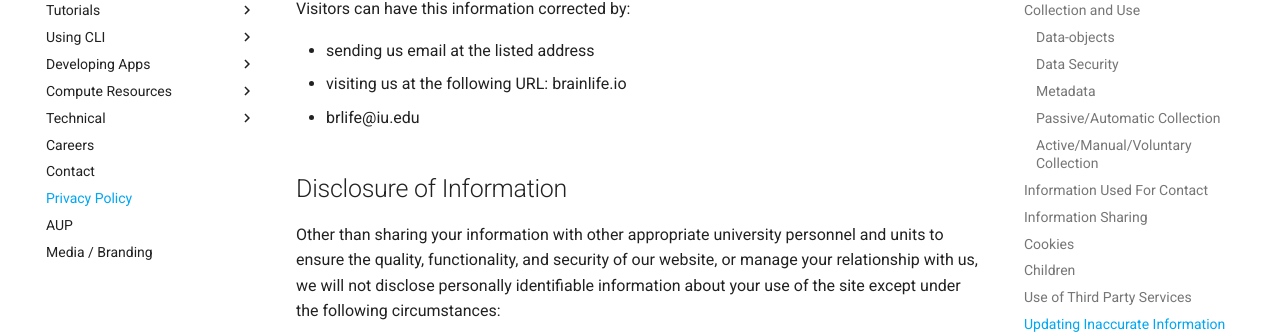
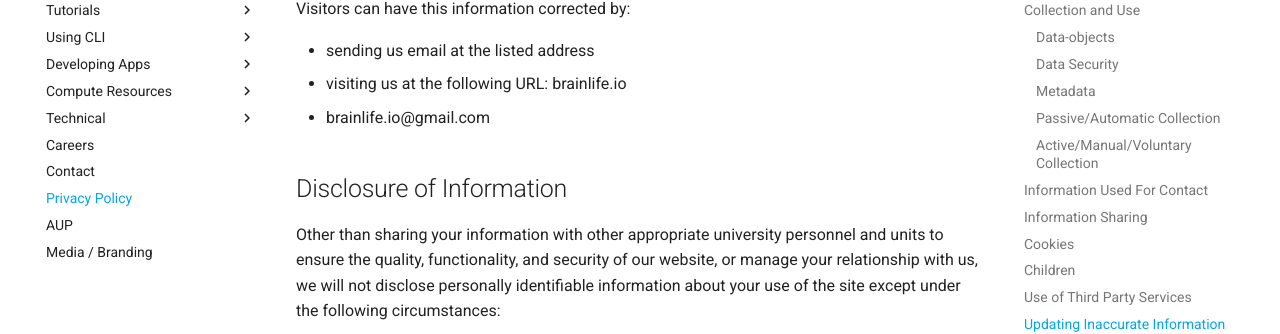
Before and after one commit to brainlife/docs, an MkDocs documentation site: the page built from docs/privacy.md, in a window 1280 px wide and 900 px high, scrolled down 4283 px. Shown: the part 152-486 px from the top of the window. Built offline with MkDocs 1.6.1 and Material for MkDocs 9.7.7, drawn with Linux system fonts in a browser that asks for light colours; comment, search, counter and statistics services are not loaded.

Commit message:
Update privacy.md
Update privacy

```diff
--- a/docs/privacy.md
+++ b/docs/privacy.md
@@ -106,7 +106,7 @@ Visitors can have this information corrected by:
 
 * sending us email at the listed address
 * visiting us at the following URL: brainlife.io
-* brlife@iu.edu
+* brainlife.io@gmail.com
 
 ## Disclosure of Information
 
```
